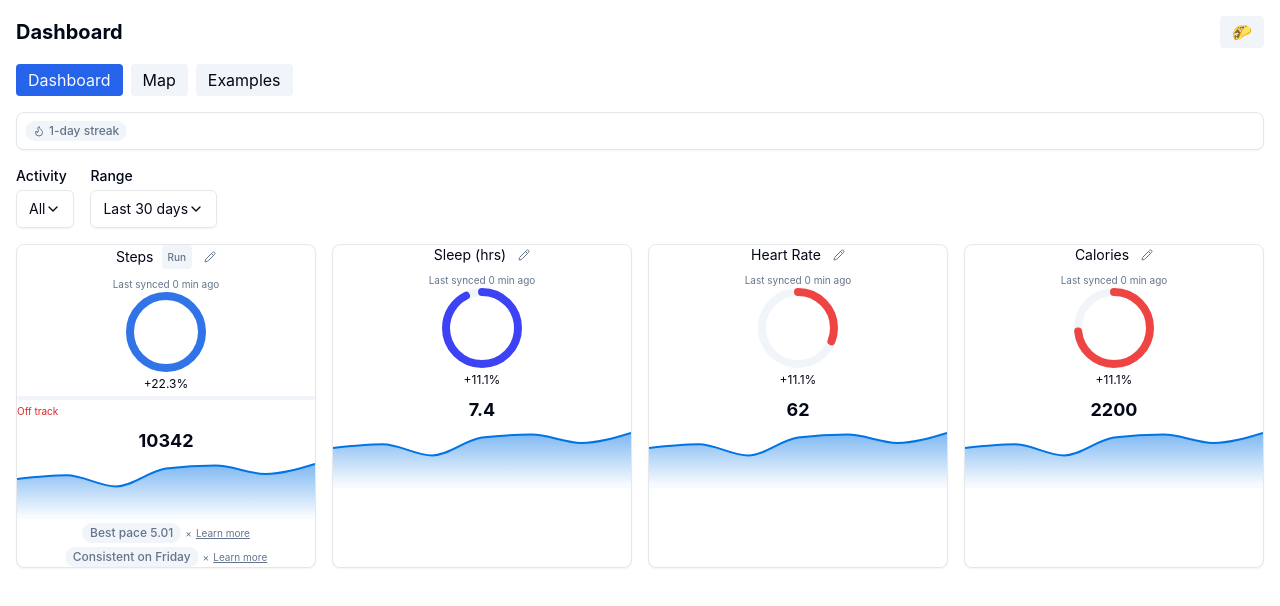
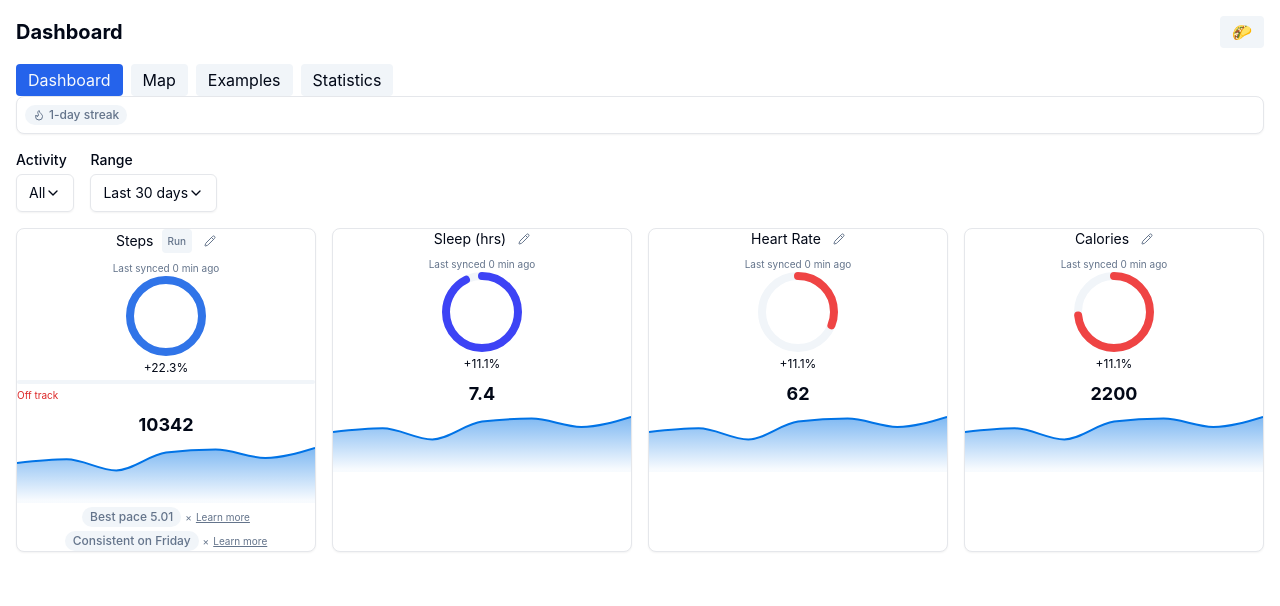
Before and after one commit to osmond/improved-system, a React (Vite) app: page / in a window 1280 px wide. Shown: the top 606 px of the page. Built offline with nearby package versions, Linux system fonts and the light colour scheme.

Commit message:
Replace tabs with navigation menu

```diff
--- a/src/pages/Dashboard.tsx
+++ b/src/pages/Dashboard.tsx
@@ -22,12 +22,18 @@ import useCalorieInsights from "@/hooks/useCalorieInsights";
 import useUserGoals from "@/hooks/useUserGoals";
 
 import { Flame, HeartPulse, Moon, Pizza, Pencil } from "lucide-react";
-import { minutesSince } from "@/lib/utils";
+import { minutesSince, cn } from "@/lib/utils";
 import Examples from "@/pages/Examples";
 import { GeoActivityExplorer } from "@/components/map";
 import { Popover, PopoverTrigger, PopoverContent } from "@/components/ui/popover";
 import { SimpleSelect } from "@/components/ui/select";
-import { Tabs, TabsList, TabsTrigger, TabsContent } from "@/components/ui/tabs";
+import {
+  NavigationMenu,
+  NavigationMenuList,
+  NavigationMenuItem,
+  NavigationMenuLink,
+} from "@/components/ui/navigation-menu";
+import Statistics from "@/pages/Statistics";
 import useDashboardFilters, {
   type ActivityType,
   type DateRange,
@@ -190,14 +196,77 @@ export default function Dashboard() {
   };
 
   return (
-    <Tabs value={activeTab} onValueChange={setActiveTab}>
-      <TabsList>
-        <TabsTrigger value="dashboard">Dashboard</TabsTrigger>
-        <TabsTrigger value="map">Map</TabsTrigger>
-        <TabsTrigger value="examples">Examples</TabsTrigger>
-      </TabsList>
+    <>
+      <NavigationMenu>
+        <NavigationMenuList>
+          <NavigationMenuItem>
+            <NavigationMenuLink asChild>
+              <button
+                onClick={() => setActiveTab('dashboard')}
+                aria-current={activeTab === 'dashboard' ? 'page' : undefined}
+                className={cn(
+                  'px-3 py-1 rounded',
+                  activeTab === 'dashboard'
+                    ? 'bg-primary text-primary-foreground'
+                    : 'bg-muted hover:bg-muted-foreground',
+                )}
+              >
+                Dashboard
+              </button>
+            </NavigationMenuLink>
+          </NavigationMenuItem>
+          <NavigationMenuItem>
+            <NavigationMenuLink asChild>
+              <button
+                onClick={() => setActiveTab('map')}
+                aria-current={activeTab === 'map' ? 'page' : undefined}
+                className={cn(
+                  'px-3 py-1 rounded',
+                  activeTab === 'map'
+                    ? 'bg-primary text-primary-foreground'
+                    : 'bg-muted hover:bg-muted-foreground',
+                )}
+              >
+                Map
+              </button>
+            </NavigationMenuLink>
+          </NavigationMenuItem>
+          <NavigationMenuItem>
+            <NavigationMenuLink asChild>
+              <button
+                onClick={() => setActiveTab('examples')}
+                aria-current={activeTab === 'examples' ? 'page' : undefined}
+                className={cn(
+                  'px-3 py-1 rounded',
+                  activeTab === 'examples'
+                    ? 'bg-primary text-primary-foreground'
+                    : 'bg-muted hover:bg-muted-foreground',
+                )}
+              >
+                Examples
+              </button>
+            </NavigationMenuLink>
+          </NavigationMenuItem>
+          <NavigationMenuItem>
+            <NavigationMenuLink asChild>
+              <button
+                onClick={() => setActiveTab('statistics')}
+                aria-current={activeTab === 'statistics' ? 'page' : undefined}
+                className={cn(
+                  'px-3 py-1 rounded',
+                  activeTab === 'statistics'
+                    ? 'bg-primary text-primary-foreground'
+                    : 'bg-muted hover:bg-muted-foreground',
+                )}
+              >
+                Statistics
+              </button>
+            </NavigationMenuLink>
+          </NavigationMenuItem>
+        </NavigationMenuList>
+      </NavigationMenu>
 
-      <TabsContent value="dashboard">
+      {activeTab === 'dashboard' && (
         <div className="grid gap-4">
           <TopInsights />
       <div className="flex gap-4">
@@ -527,22 +596,19 @@ export default function Dashboard() {
           <p className="sr-only" aria-live="polite">{calorieSummary}</p>
         </Card>
       </div>
+      <RingDetailDialog
+        metric={expanded}
+        onClose={() => setExpanded(null)}
+        summary={expanded ? summaries[expanded] : undefined}
+      />
+    </div>
+  )}
 
-          <RingDetailDialog
-            metric={expanded}
-            onClose={() => setExpanded(null)}
-            summary={expanded ? summaries[expanded] : undefined}
-          />
-        </div>
-      </TabsContent>
+      {activeTab === 'map' && <GeoActivityExplorer />}
 
-      <TabsContent value="map">
-        <GeoActivityExplorer />
-      </TabsContent>
+      {activeTab === 'examples' && <Examples />}
 
-      <TabsContent value="examples">
-        <Examples />
-      </TabsContent>
-    </Tabs>
+      {activeTab === 'statistics' && <Statistics />}
+    </>
   );
 }
```
